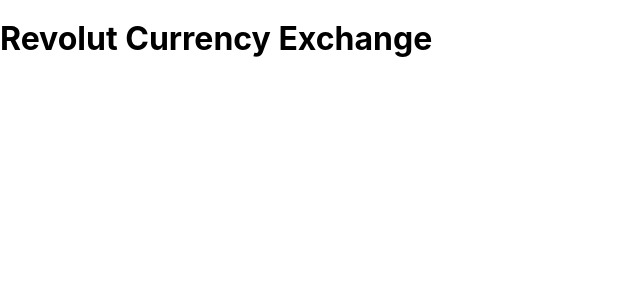
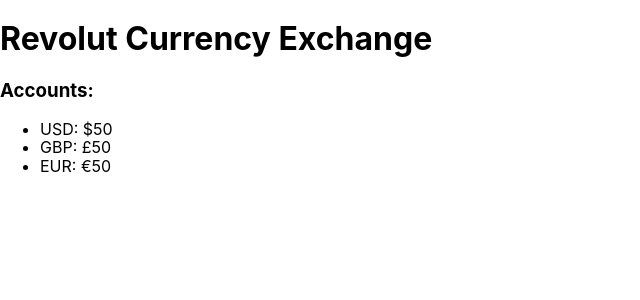
Before and after one commit to D-Pagey/currency-exchange, a React (Create React App) app: page / in a window 1280 px wide. Shown: the top 300 px of the page, without its empty margins (0-640 px from the left). Built offline with nearby package versions, Linux system fonts and the light colour scheme; no server answers.

Commit message:
feat(account): add foundation for accounts feature

```diff
--- a/src/components/App/index.tsx
+++ b/src/components/App/index.tsx
@@ -10,6 +10,9 @@ const App: FC = () => {
     const [updatedDate, setUpdatedDate] = useState<Date>();
     const [USDInput, setUSDInput] = useState<number>();
     const [EURInput, setEURInput] = useState<number>();
+    const [GBPAccount, setGBPAccount] = useState<number>(50);
+    const [USDAccount, setUSDAccount] = useState<number>(50);
+    const [EURAccount, setEURAccount] = useState<number>(50);
 
     const fetchData = async () => {
         const { data } = await axios.get(
@@ -43,6 +46,13 @@ const App: FC = () => {
             <S.GlobalStyle />
             <h1>Revolut Currency Exchange</h1>
 
+            <h3>Accounts:</h3>
+            <ul>
+                <li>USD: ${USDAccount}</li>
+                <li>GBP: £{GBPAccount}</li>
+                <li>EUR: €{EURAccount}</li>
+            </ul>
+
             {rates && updatedDate && (
                 <>
                     <h3>
@@ -53,6 +63,9 @@ const App: FC = () => {
                         USD
                         <input value={USDInput} type="number" onChange={handleUSDChange} />
                     </label>
+
+                    <br />
+
                     <label>
                         EUR
                         <input value={EURInput} type="number" onChange={handleEURChange} />
```
Also changed, not shown: 2 other files (tests, documents, lock files or other folders).
